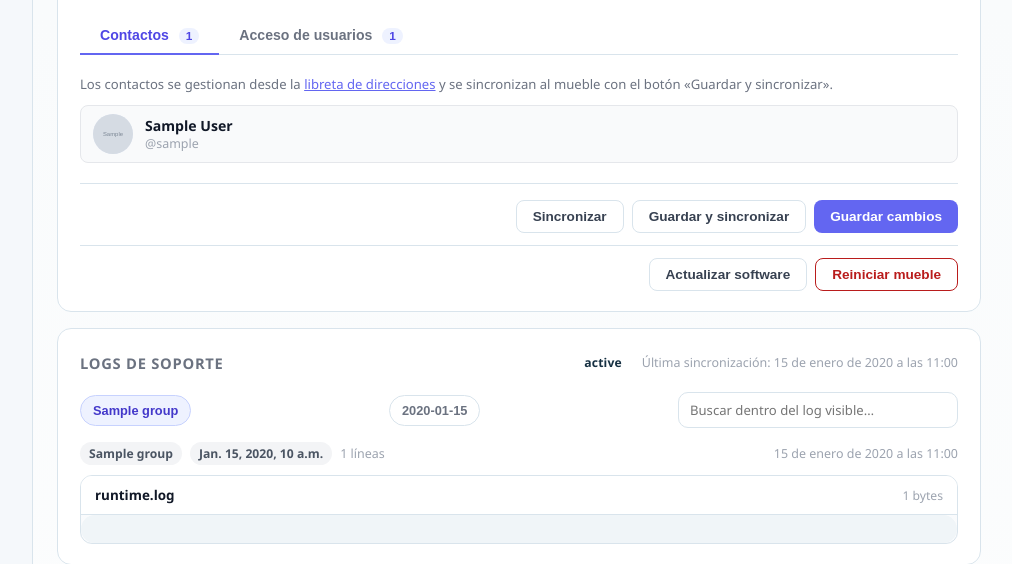
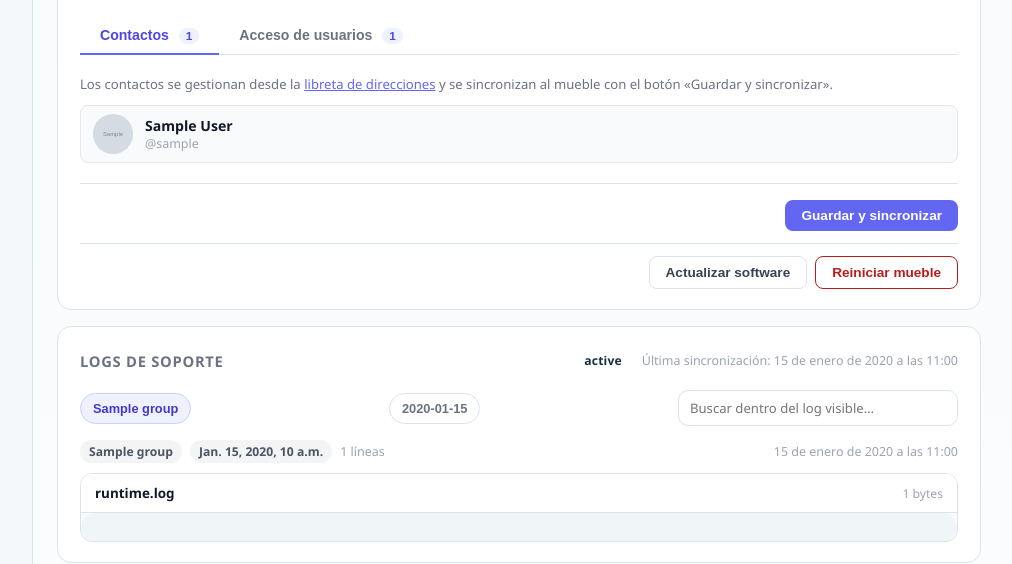
Before and after one commit to DeustoTech/cobien-backend, a Django app: template cobien-backend/apps/pizarra/templates/pizarra/devices_admin.html in a window 1280 px wide. Shown: the part 1473-2037 px from the top of the page, without its empty margins (251-1263 px from the left). Run offline with Django 5.2, Linux system fonts and the light colour scheme; tables that the repository leaves empty hold one stand-in row (values such as "Sample post"); the template is opened without the code that fills it: values that come from a table or form of the project are taken from there, most other values are stand-ins (such as "Sample title", 1, 10 or a date in 2020); grey boxes marked "Sample" are stand-in pictures.

Commit message:
feat(admin): replace separate save/sync buttons with single save_and_sync

```diff
--- a/cobien-backend/apps/pizarra/templates/pizarra/devices_admin.html
+++ b/cobien-backend/apps/pizarra/templates/pizarra/devices_admin.html
@@ -830,9 +830,7 @@
 
             <!-- Acciones form -->
             <div style="display:flex; gap:8px; justify-content:flex-end; margin-top:20px; padding-top:16px; border-top:1px solid var(--border,#E5E7EB);">
-              <button class="dm-btn dm-btn-outline" type="submit" name="action" value="sync">{% trans "Sincronizar" %}</button>
-              <button class="dm-btn dm-btn-outline" type="submit" name="action" value="save_and_sync">{% trans "Guardar y sincronizar" %}</button>
-              <button class="dm-btn dm-btn-primary" type="submit" name="action" value="save">{% trans "Guardar cambios" %}</button>
+              <button class="dm-btn dm-btn-primary" type="submit" name="action" value="save_and_sync">{% trans "Guardar y sincronizar" %}</button>
             </div>
           </form>
 
```
